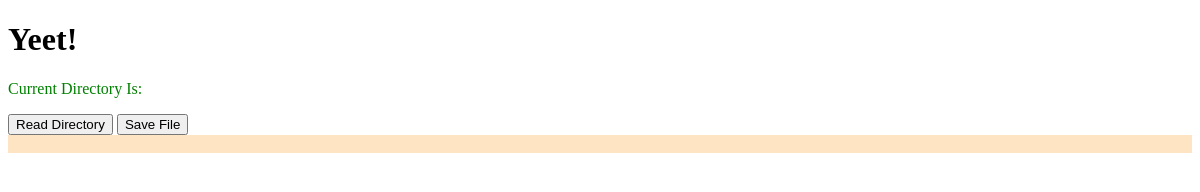
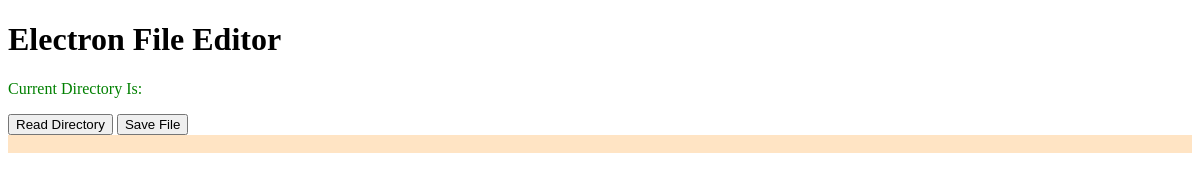
Before and after one commit to mexvance/Electron_3, an Electron app: page index.html in a window 1200 px wide. Drawn offline with Linux system fonts and the light colour scheme.

Commit message:
gave it a better header

```diff
--- a/index.html
+++ b/index.html
@@ -8,7 +8,7 @@
     <link rel="stylesheet" type="text/css" href="index.css" />
   </head>
   <body>
-    <h1>Yeet!</h1>
+    <h1>Electron File Editor</h1>
   </body>
   <div style="color: green">
     Current Directory Is: <span id="workingDirectory"></span>
```
